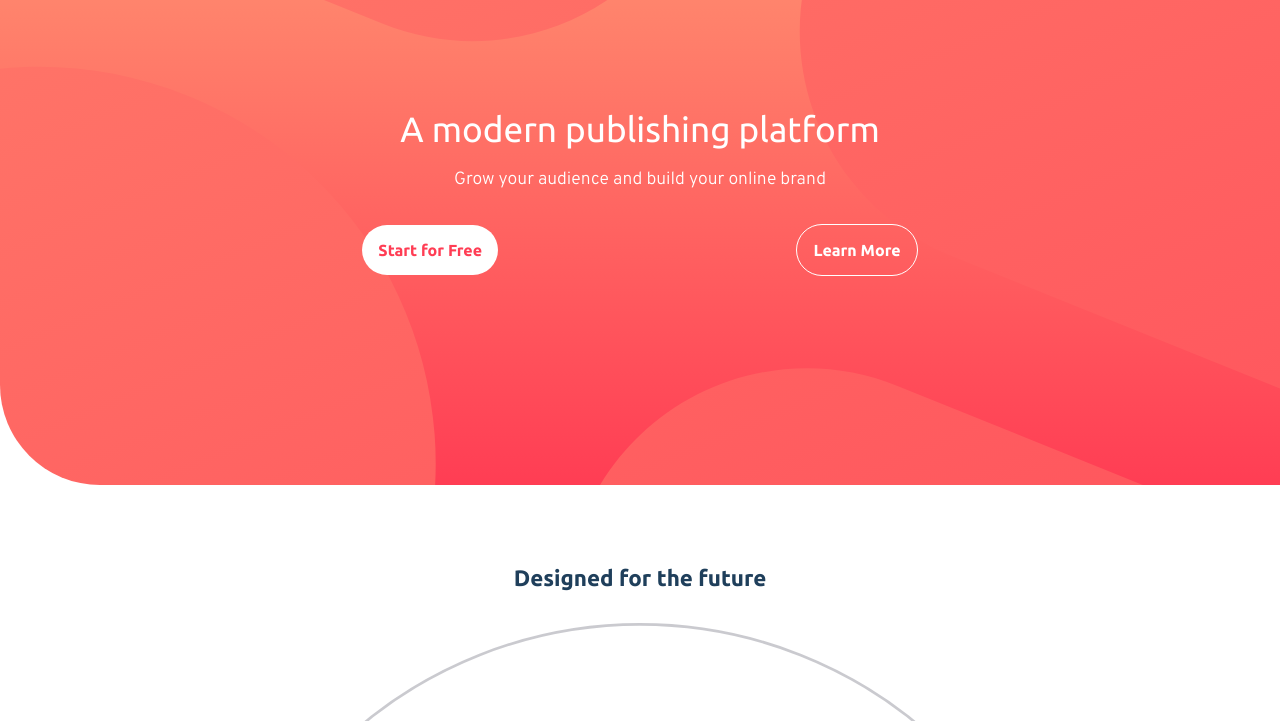
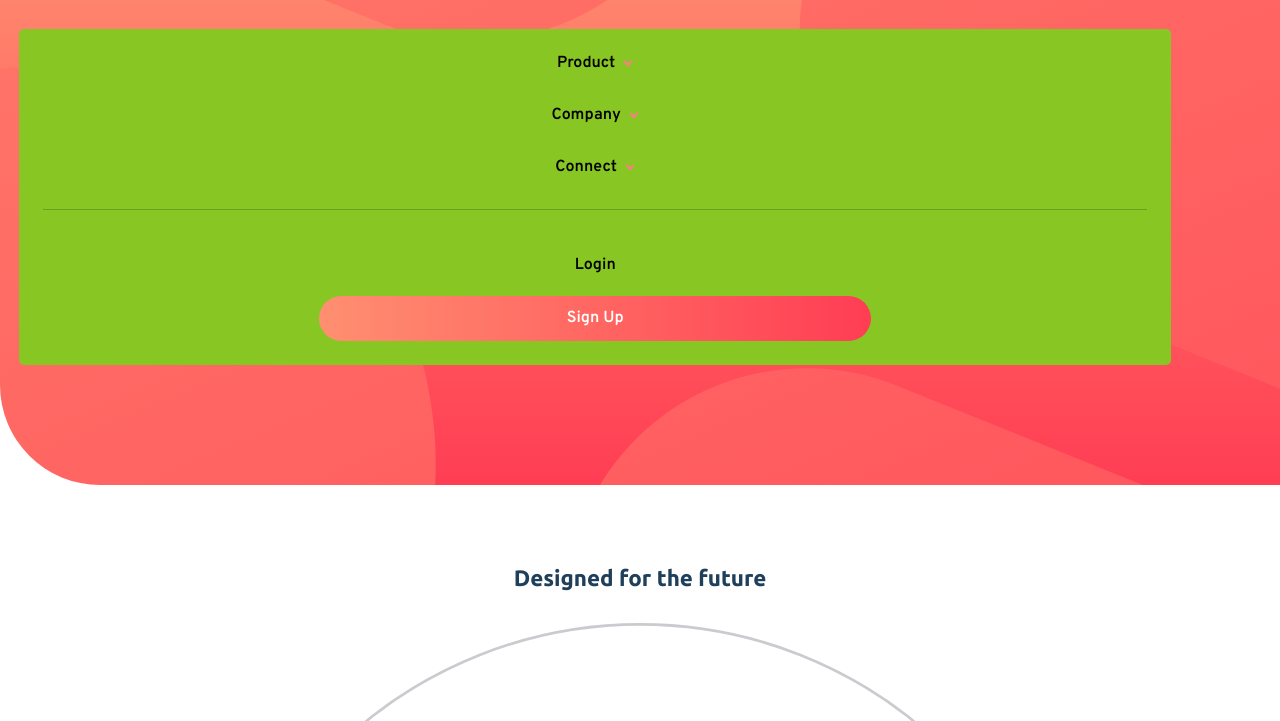
Before and after one commit to iuryamorimDev/blogr-landing-page, a plain HTML site: page index.html in a window 1280 px wide. Shown: the part 75-796 px from the top of the page. Drawn offline with Linux system fonts and the light colour scheme.

Commit message:
done for now

```diff
--- a/index.html
+++ b/index.html
@@ -30,29 +30,40 @@
         <img src="./images/icon-hamburger.svg" alt="hamburguer-svg">
       </div>
       <nav>
-        <ul>
+        <div class="nav-links">
+          <ul class="nav-link">
             <button>Product <img src="./images/icon-arrow-dark.svg" alt="dark-arrow-svg"></button>
+            <div>
               <li><a href="">Overview</a></li>
               <li><a href="">Pricing</a></li>
               <li><a href="">Marketplace</a></li>
               <li><a href="">Features</a></li>
               <li><a href="">Integrations</a></li>
+            </div>
           </ul>
-        <ul>
+          <ul class="nav-link">
             <button>Company <img src="./images/icon-arrow-dark.svg" alt="dark-svg"></button>
+            <div>
               <li><a href="">About</a></li>
               <li><a href="">Team</a></li>
               <li><a href="">Blog</a></li>
               <li><a href="">Carrers</a></li>
+            </div>
           </ul>
-        <ul>
+          <ul class="nav-link">
             <button>Connect <img src="./images/icon-arrow-dark.svg" alt="dark-vsg"></button>
+            <div>
               <li><a href="">Contact</a></li>
               <li><a href="">Newsletter</a></li>
               <li><a href="">LinkedIn</a></li>
+            </div>
           </ul>
+        </div>
+        <div class="divider"></div>
+        <div class="nav-btns">
           <button>Login</button>
           <button>Sign Up</button>
+        </div>
       </nav>
     </header>
 
--- a/style.css
+++ b/style.css
@@ -193,3 +193,97 @@ footer li a {
   font-family: var(--overpass--300-600);
   font-weight: 300;
 }
+.sect-1 {
+  position: relative;
+}
+nav {
+  display: flex;
+  flex-direction: column;
+  justify-content: center;
+  align-items: center;
+  background-color: rgb(136, 199, 35);
+  position: absolute;
+  border-radius: 5px;
+  left: 1.2em;
+  padding: 1.5em;
+  width: 90%;
+}
+.nav-links {
+  display: flex;
+  flex-direction: column;
+  gap: 1em;
+  width: 90%;
+  margin: auto;
+}
+.nav-links button {
+  margin-bottom: 1em;
+}
+nav ul {
+  text-align: center;
+  width: 90%;
+  margin: auto;
+}
+ul div {
+  background-color: hsla(240, 3%, 79%, 0.241);
+  padding: 1em;
+  border-radius: 5px;
+  display: none;
+}
+nav button {
+  width: 100%;
+  font-size: 1em;
+  display: flex;
+  justify-content: center;
+  align-items: center;
+  padding: 0;
+  border: none;
+  background: none;
+  font-family: var(--overpass--300-600);
+  font-weight: 600;
+}
+button img {
+  padding-left: 0.5em;
+}
+nav li {
+  width: 100%;
+  line-height: 2em;
+}
+nav a {
+  text-decoration: none;
+  color: hsl(207, 13%, 34%);
+  font-weight: 500;
+}
+.divider {
+  width: 100%;
+  margin: 1em auto;
+  height: 1px;
+  background-color: rgba(0, 0, 0, 0.205);
+}
+.nav-btns {
+  display: flex;
+  flex-direction: column;
+  align-items: center;
+  justify-content: center;
+  width: 100%;
+  gap: 0.5em;
+}
+.nav-btns button:nth-of-type(1) {
+  margin-top: 1em;
+  width: 50%;
+  padding: 0.8em;
+}
+.nav-btns button:nth-of-type(2) {
+  background-image: linear-gradient(
+    90deg,
+    hsl(13, 100%, 72%),
+    hsl(353, 100%, 62%)
+  );
+  width: 50%;
+  padding: 0.8em;
+  color: white;
+  border-radius: 50px;
+}
+button,
+a {
+  cursor: pointer;
+}
```
Lines whose indentation alone changed are shown as unchanged.
